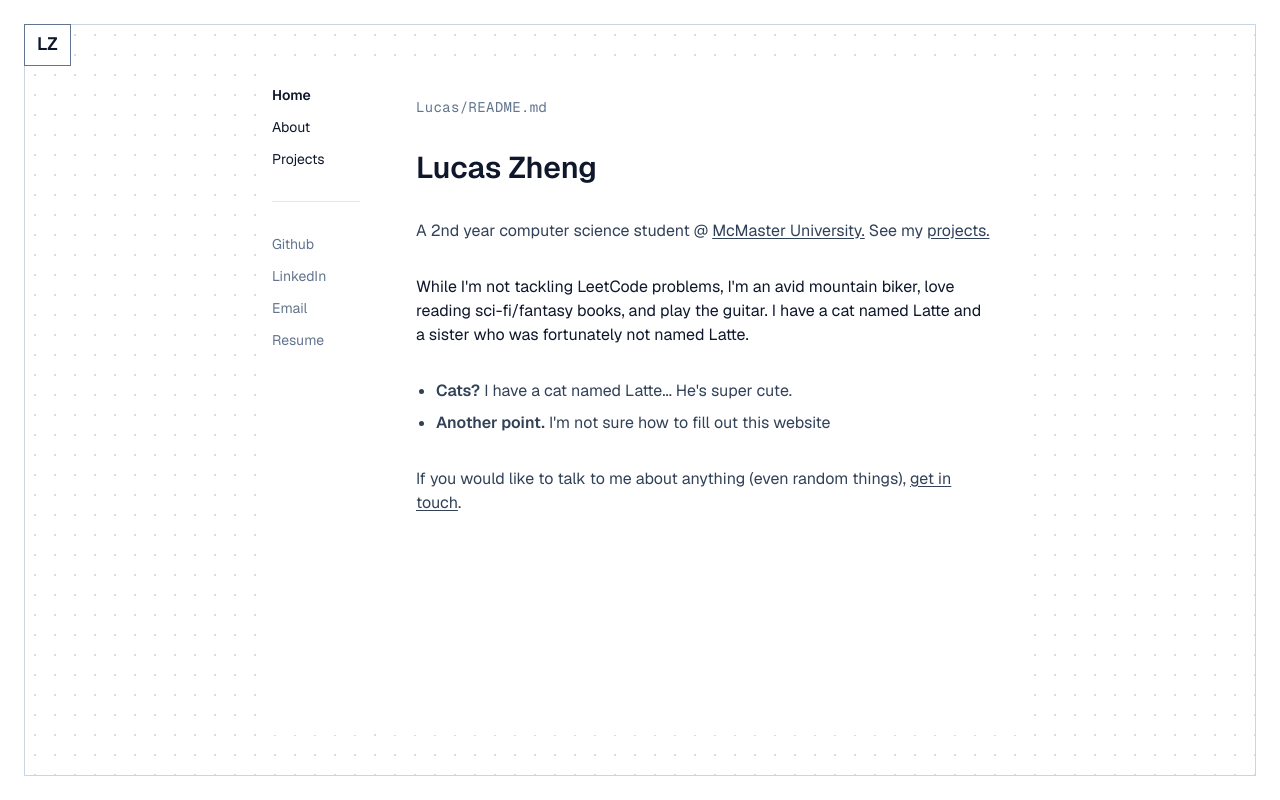
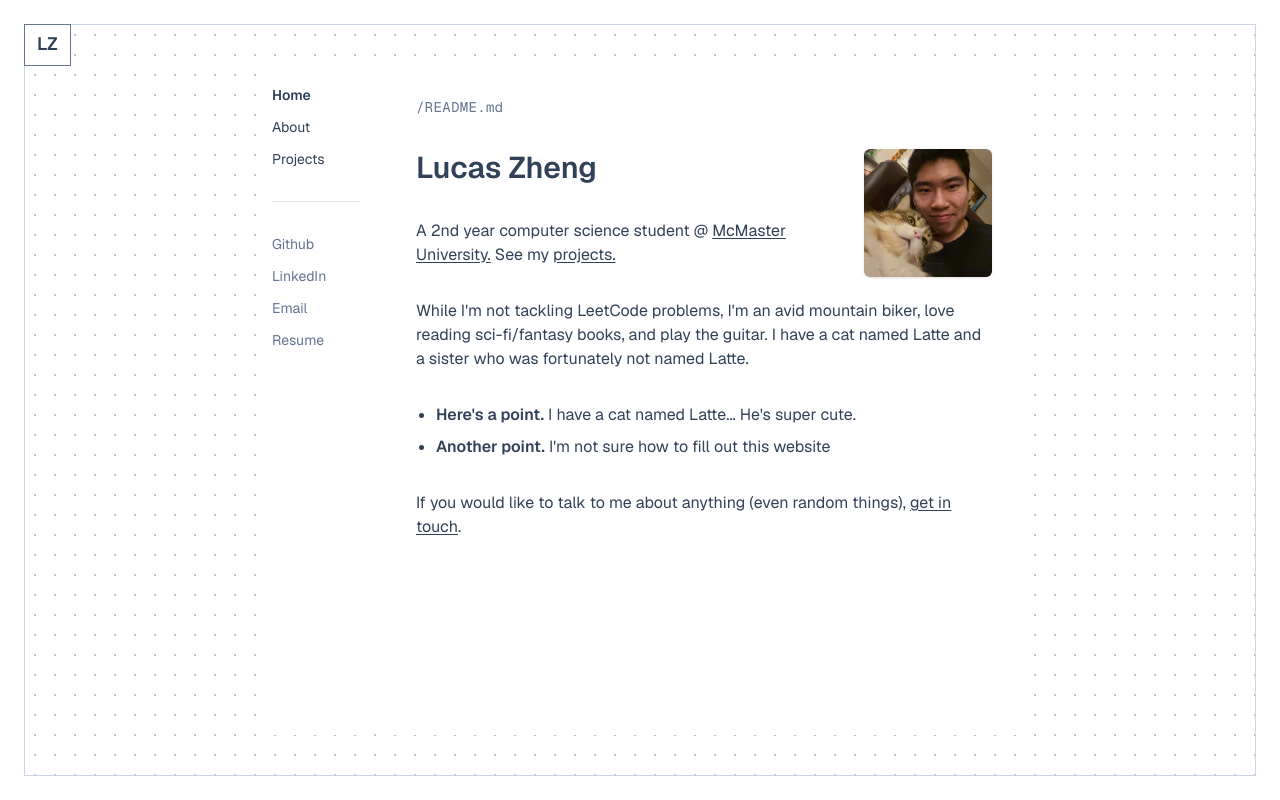
Before and after one commit to qZheng/personal-website, a Next.js app: page / in a window 1280 px wide. Built offline with nearby package versions, Linux system fonts and the light colour scheme.

Commit message:
feat: linked socials, added photo and adjusted styling

```diff
--- a/app/about/page.tsx
+++ b/app/about/page.tsx
@@ -2,7 +2,7 @@ export default function AboutPage() {
   return (
     <div id="about" className="max-w-3xl space-y-8">
       <p className="font-mono text-sm tracking-wide text-slate-500">
-        Lucas/About.md
+        /About.md
       </p>
 
       <h1 className="text-4xl md:text-3xl font-semibold leading-tight">
--- a/app/globals.css
+++ b/app/globals.css
@@ -33,7 +33,7 @@
 @layer utilities {
   .bg-dot-grid {
     background-color: white;
-    background-image: radial-gradient(circle, rgba(146, 149, 152, 0.34) 1px, transparent 1px);
+    background-image: radial-gradient(circle, rgba(73, 73, 73, 0.34) 1px, transparent 1px);
     background-size: 20px 20px;
     background-position: 0 0;
   }
--- a/app/layout.tsx
+++ b/app/layout.tsx
@@ -31,7 +31,7 @@ export default function RootLayout({
 
   return (
     <html lang="en" className={`${geistSans.variable} ${geistMono.variable}`}>
-      <body className="bg-white text-slate-900 overflow-hidden">
+      <body className="bg-white text-slate-700 overflow-hidden">
         {/* corner box */}
         <div className="fixed left-6 top-6 z-20">
           <div className="border border-slate-500 bg-white px-3 py-2">
@@ -55,8 +55,8 @@ export default function RootLayout({
                       href="/"
                       className={`block no-underline ${
                         pathname === "/"
-                          ? "font-semibold text-slate-900"
-                          : "text-slate-900 hover:text-slate-800"
+                          ? "font-semibold text-slate-700"
+                          : "text-slate-700 hover:text-slate-600"
                       }`}
                     >
                       Home
@@ -65,8 +65,8 @@ export default function RootLayout({
                       href="/about"
                       className={`block no-underline ${
                         pathname === "/about"
-                          ? "font-semibold text-slate-900"
-                          : "text-slate-900 hover:text-slate-800"
+                          ? "font-semibold text-slate-700"
+                          : "text-slate-700 hover:text-slate-600"
                       }`}
                     >
                       About
@@ -75,8 +75,8 @@ export default function RootLayout({
                       href="/projects"
                       className={`block no-underline ${
                         pathname === "/projects"
-                          ? "font-semibold text-slate-900"
-                          : "text-slate-900 hover:text-slate-800"
+                          ? "font-semibold text-slate-700"
+                          : "text-slate-700 hover:text-slate-600"
                       }`}
                     >
                       Projects
@@ -87,26 +87,28 @@ export default function RootLayout({
 
                   <div className="space-y-3">
                     <a
-                      href="#"
-                      className="flex items-center gap-3 no-underline hover:text-slate-800"
+                      href="https://www.github.com/qZheng"
+                      target="_blank"
+                      className="flex items-center gap-3 no-underline hover:text-slate-600"
                     >
                       <span>Github</span>
                     </a>
                     <a
-                      href="#"
-                      className="flex items-center gap-3 no-underline hover:text-slate-800"
+                      href="https://www.linkedin.com/in/lucas-q-zheng/"
+                      target="_blank"
+                      className="flex items-center gap-3 no-underline hover:text-slate-600"
                     >
                       <span>LinkedIn</span>
                     </a>
                     <a
-                      href="#"
-                      className="flex items-center gap-3 no-underline hover:text-slate-800"
+                      href="mailto:hello@lucaszheng.net"
+                      className="flex items-center gap-3 no-underline hover:text-slate-600"
                     >
                       <span>Email</span>
                     </a>
                     <a
                       href="#"
-                      className="flex items-center gap-3 no-underline hover:text-slate-800"
+                      className="flex items-center gap-3 no-underline hover:text-slate-600"
                     >
                       <span>Resume</span>
                     </a>
--- a/app/page.tsx
+++ b/app/page.tsx
@@ -3,26 +3,25 @@
 export default function HomePage() {
   return (
     <div className="max-w-3xl space-y-8">
-      <p className="font-mono text-sm tracking-wide text-slate-500">
-        Lucas/README.md
-      </p>
+      <p className="font-mono text-sm tracking-wide text-slate-500">/README.md</p>
 
-      <h1 className="text-4xl md:text-3xl font-semibold leading-tight">
-        Lucas Zheng
-      </h1>
+      <img
+        src="/images/latte_and_i.jpeg"
+        alt="Lucas Zheng"
+        className="w-32 h-32 object-cover rounded-md shadow-sm float-right ml-6 mb-2"
+      />
+      <h1 className="text-4xl md:text-3xl font-semibold leading-tight">Lucas Zheng</h1>
 
       <p className="text-slate-700">
-        A 2nd year computer science student @ <a>McMaster University.</a> See my <a>projects.</a>
+        A 2nd year computer science student @ <a href="https://www.mcmaster.ca/" target="_blank">McMaster University.</a> See my <a>projects.</a>
       </p>
       <p>
-        While I'm not tackling LeetCode problems,
-        I'm an avid mountain biker, love reading sci-fi/fantasy books, and play the guitar. I have a cat named Latte and a sister who was fortunately not named Latte.
+        While I'm not tackling LeetCode problems, I'm an avid mountain biker, love reading sci-fi/fantasy books, and play the guitar. I have a cat named Latte and a sister who was fortunately not named Latte.
       </p>
 
       <ul className="list-disc pl-5 space-y-2 text-slate-700">
         <li>
-          <span className="font-semibold">Cats?</span> I have a cat named
-          Latte... He&apos;s super cute.
+          <span className="font-semibold">Here's a point.</span> I have a cat named Latte... He&apos;s super cute.
         </li>
         <li>
           <span className="font-semibold">Another point.</span> I'm not sure how to fill out this website
--- a/app/projects/page.tsx
+++ b/app/projects/page.tsx
@@ -4,11 +4,11 @@ export default function ProjectsPage() {
   return (
     <div id="projects" className="max-w-3xl space-y-8">
       <p className="font-mono text-sm tracking-wide text-slate-500">
-        Lucas/Projects.md
+        /Projects.md
       </p>
 
       <h1 className="text-4xl md:text-3xl font-semibold leading-tight">
-        Projects
+        Some Projects
       </h1>
 
       <p className="text-slate-700">
```
Also changed, not shown: public/images/latte_and_i.jpeg (added).
